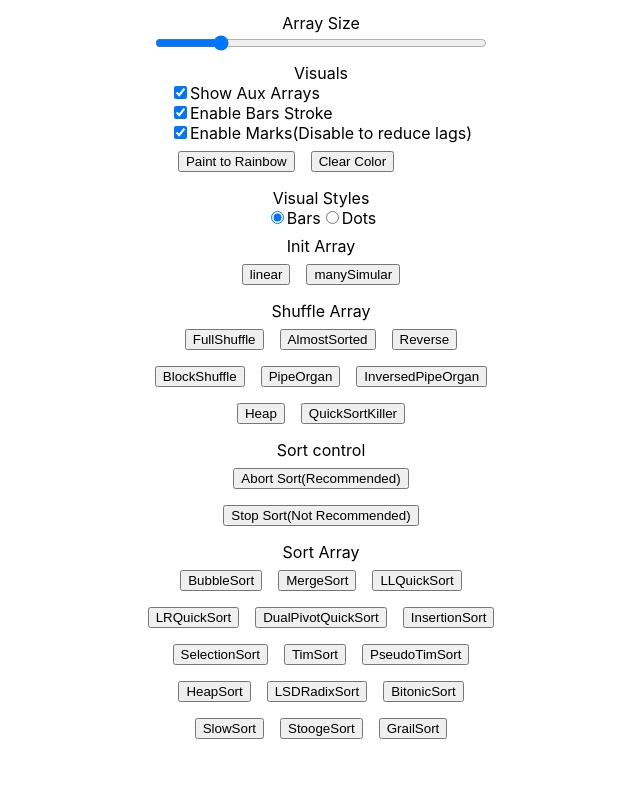
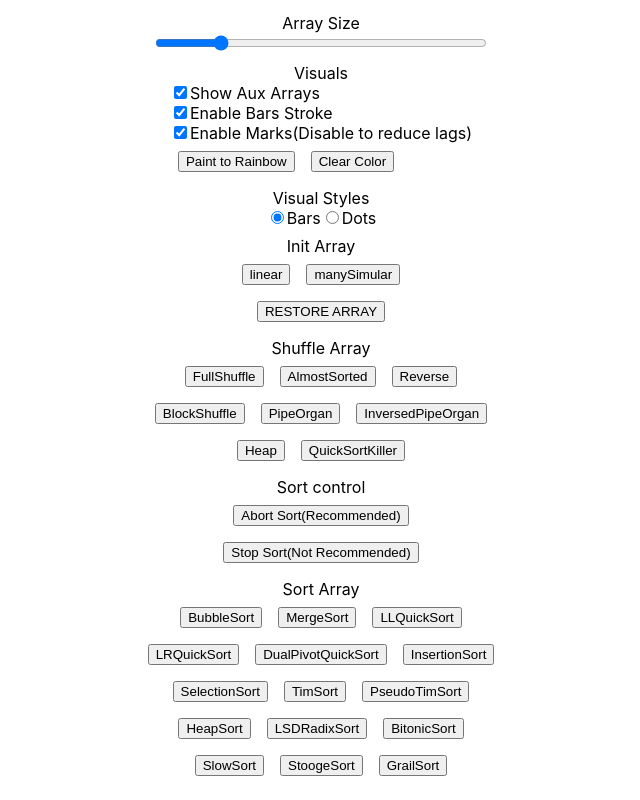
Before and after one commit to meetinger/array-visualizer, a React (Create React App) app: page / in a window 1280 px wide. Shown: the part 811-1611 px from the top of the page, without its empty margins (319-959 px from the left). Before the commit the page ends 1574 px from the top, so only its background shows below. Built offline with nearby package versions, Linux system fonts and the light colour scheme.

Commit message:
Add restore array feature

```diff
--- a/src/components/ArrayVisualizer/ArrayVisualizer.js
+++ b/src/components/ArrayVisualizer/ArrayVisualizer.js
@@ -55,6 +55,8 @@ export class ArrayVisualizer extends React.Component {
         this.Sounds = new Sounds(this)
         this.Marks = new Marks(this)
         this.Reads = new Reads(this)
+
+        this.prevArray = []
 
         this.Writes = new Writes(this)
         this.pseudoAuxArrays = []
@@ -187,7 +189,7 @@ export class ArrayVisualizer extends React.Component {
         this.setState({
             sortName: "Shuffle"
         })
-
+        this.backupArray()
         func(this);
         // let instructions = func(this);
         // for(let i of instructions){
@@ -197,6 +199,17 @@ export class ArrayVisualizer extends React.Component {
         // }
 
     }
+
+    restoreArray(){
+        this.setState({
+            array: deepArrayCopy(this.prevArray)
+        })
+    }
+
+    backupArray(){
+        this.prevArray = deepArrayCopy(this.state.array)
+    }
+
 
     setSortName(sortName){
         this.setState({
--- a/src/components/Controls/Controls.js
+++ b/src/components/Controls/Controls.js
@@ -121,6 +121,10 @@ export class Controls extends React.PureComponent {
         this.arrayVisualizer.getMarks().setRainbow(val)
     }
 
+    restoreArray(){
+        this.arrayVisualizer.restoreArray()
+    }
+
     render() {
         return (
             <div id={styles.controlsContainer}>
@@ -180,6 +184,7 @@ export class Controls extends React.PureComponent {
                         <div>
                             <div className={styles.sectionHeader}>Init Array</div>
                             <div>{this.genInitFunctions()}</div>
+                            <div><button onClick={this.restoreArray.bind(this)}>RESTORE ARRAY</button></div>
                         </div>
 
                         <div>
--- a/src/components/Sorts/Sorts.js
+++ b/src/components/Sorts/Sorts.js
@@ -49,6 +49,7 @@ export class Sorts {
 
         this.arrayVisualizer.initPseudoArray()
         this.arrayVisualizer.setSortName(sort.getSortName())
+        this.arrayVisualizer.backupArray()
         sort.runSort(low, high, bucketsNum, bufferSize)
         this.arrayVisualizer.sortClickEvent()
     }
```
